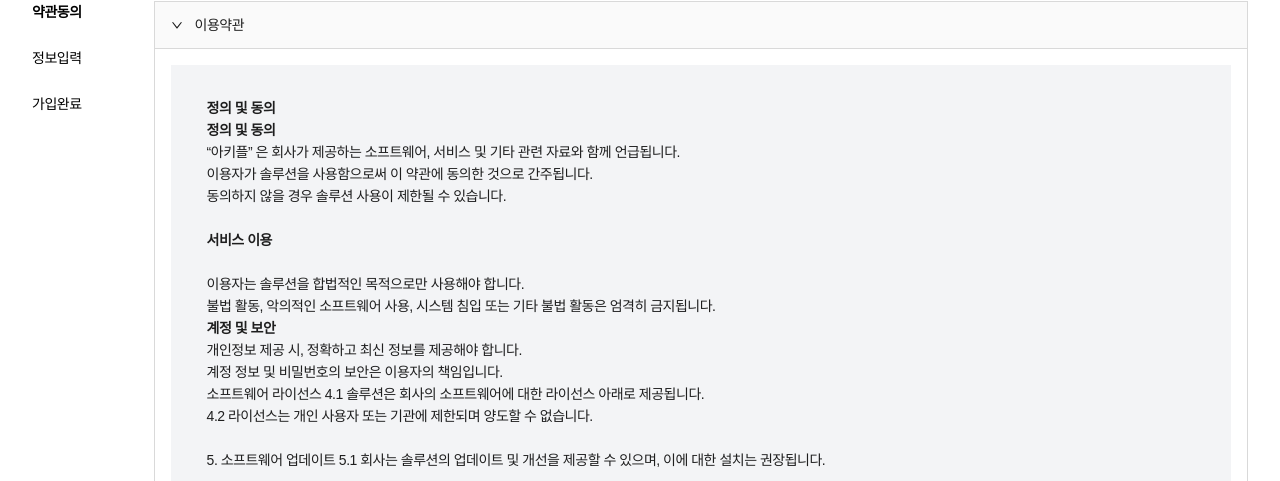
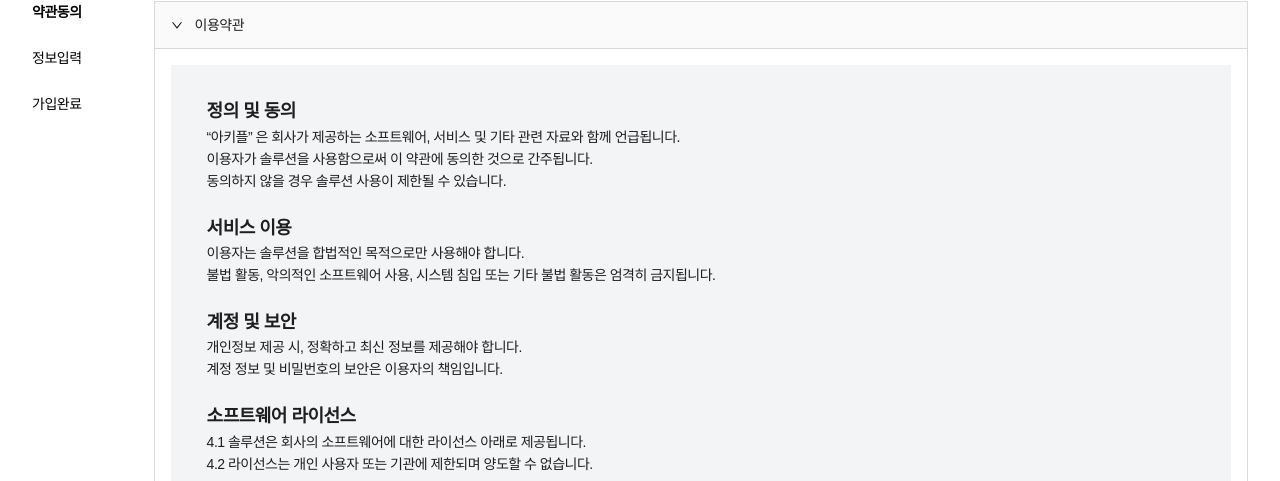
Before and after one commit to jyh2610/InternShipProject_NEXT.JS, a Next.js app in the folder front/: page /signup/provideinfo in a window 1280 px wide. Shown: the part 236-717 px from the top of the page. Built offline with nearby package versions, Linux system fonts and the light colour scheme; no server answers.

Commit message:
약관동의

```diff
--- a/front/src/app/globals.css
+++ b/front/src/app/globals.css
@@ -76,9 +76,11 @@ p {
 .swiper-button-prev {
   display: none !important;
 }
-.testp > p{
-  font-weight:700;
+
+.testp>p {
+  font-weight: 700;
 }
+
 .swiper-button-next {
   content: url("../../public/assets/arrow.png");
   width: 20px !important;
@@ -172,3 +174,9 @@ p {
   height: 100%;
   background-color: rgba(0, 0, 0, 0.6);
 }
+
+
+.testp>h4 {
+  font-weight: 700;
+  font-size: 1.125rem;
+}
--- a/front/src/components/provideinfo/Content.tsx
+++ b/front/src/components/provideinfo/Content.tsx
@@ -9,8 +9,7 @@ interface ContentProps {
 const Content: React.FC<ContentProps> = ({ provideText }) => {
   return (
     <div className="flex flex-col">
-      <div className="bg-gray-100 p-8 px-9">
-        {/* <p className="font-extrabold my-4">{provideTitle}</p> */}
+      <div className="bg-gray-100 p-8 px-9 h-[500px] overflow-y-auto	">
         <div className="testp" dangerouslySetInnerHTML={{ __html: provideText }} />
         <br />
       </div>
--- a/front/src/constants/constants.ts
+++ b/front/src/constants/constants.ts
@@ -3,29 +3,22 @@ export const loginObj = [
   { id: 1, social: "naver", name: "네이버", icon: "/assets/naver.svg" },
   { id: 2, social: "google", name: "구글", icon: "/assets/google.svg" },
 ];
-export const provideTitle = `
-정의 및 동의
-`;
 
 export const provideText = `
-<h4>정의 및 동의</h4>
 <h4>정의 및 동의</h4>
 “아키플” 은 회사가 제공하는 소프트웨어, 서비스 및 기타 관련 자료와 함께 언급됩니다.<br />
 이용자가 솔루션을 사용함으로써 이 약관에 동의한 것으로 간주됩니다.<br />
 동의하지 않을 경우 솔루션 사용이 제한될 수 있습니다.<br />
 <br />
 <h4>서비스 이용</h4>
-<br />
 이용자는 솔루션을 합법적인 목적으로만 사용해야 합니다.<br />
 불법 활동, 악의적인 소프트웨어 사용, 시스템 침입 또는 기타 불법 활동은 엄격히 금지됩니다.<br />
-
+<br />
 <h4>계정 및 보안</h4>
-
 개인정보 제공 시, 정확하고 최신 정보를 제공해야 합니다.<br />
 계정 정보 및 비밀번호의 보안은 이용자의 책임입니다.<br />
-
-소프트웨어 라이선스
-
+<br />
+<h4>소프트웨어 라이선스</h4>
 4.1 솔루션은 회사의 소프트웨어에 대한 라이선스 아래로 제공됩니다.<br />
 4.2 라이선스는 개인 사용자 또는 기관에 제한되며 양도할 수 없습니다.<br />
 <br />
```
